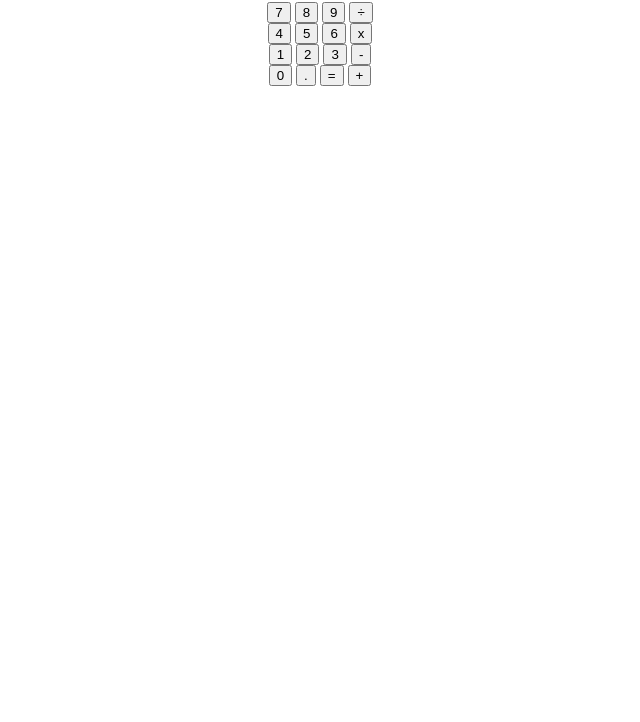
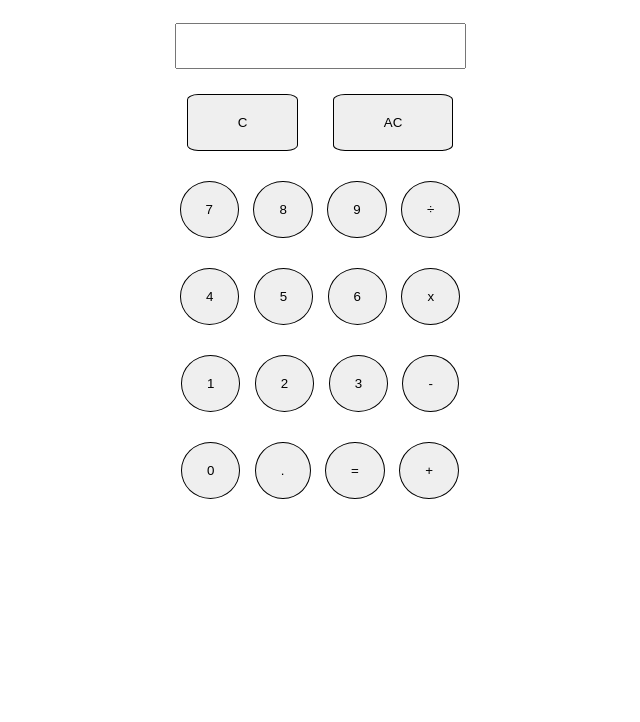
Before and after one commit to codersam10/Simple-Calculator, a plain HTML site: page index.html in a window 1280 px wide. Shown: the part 78-800 px from the top of the page, without its empty margins (320-960 px from the left). Drawn offline with Linux system fonts and the light colour scheme.

Commit message:
interface created

```diff
--- a/index.html
+++ b/index.html
@@ -7,10 +7,22 @@
     <title>Calculator</title>
     <link href="styles.css" rel="stylesheet" type="text/css">
     <link href="utils.css" rel="stylesheet" type="text/css">
+    <link rel="preconnect" href="https://fonts.googleapis.com">
+    <link rel="preconnect" href="https://fonts.googleapis.com">
+<link rel="preconnect" href="https://fonts.gstatic.com" crossorigin>
+<link href="https://fonts.googleapis.com/css2?family=Poppins:wght@300&display=swap" rel="stylesheet">
 </head>
 <body>
-    <h1 class="center">Simple Calculator</h1>
-    <div class="container">
+    <h1 class="text-center">Simple Calculator</h1>
+    <div class="container flex flex-col item-center outer-border">
+        <div class="row-input-div">
+            <input type="text" class="row-input">
+        </div>
+        <div class="row">
+            <button class="row1-buttons">C</button>
+
+            <button class="row1-buttons">AC</button>
+        </div>
         <div class="row">
             <button class="buttons">7</button>
             <button class="buttons">8</button>
--- a/styles.css
+++ b/styles.css
@@ -0,0 +1,26 @@
+html, body{
+    font-family: 'Poppins', sans-serif;
+}
+
+.buttons{
+    padding: 20px 25px;
+    margin: 5px 5px;
+    border: 1px solid;
+    border-radius: 100%;
+    cursor: pointer;
+}
+
+.row1-buttons{
+    padding: 20px 50px;
+    margin: 5px 15px ;
+    border: 1px solid;
+    border-radius: 10%;
+    cursor: pointer;
+}
+
+
+.row-input{
+    padding: 10px 20px;
+    margin: 10px;
+    font-size: larger;
+}
--- a/utils.css
+++ b/utils.css
@@ -1,6 +1,23 @@
-.center{
+.text-center{
     text-align: center;
 }
 
-.container{     text-align: center;
+.mx-auto{
+    margin: auto;
 }
+
+.flex{
+    display: flex;
+}
+
+.flex-col{
+    flex-direction: column;
+}
+
+.item-center{
+    align-items: center;
+}
+
+.row{
+    margin: 10px;
+}
```
Also changed, not shown: script.js (added), 1 other file.
